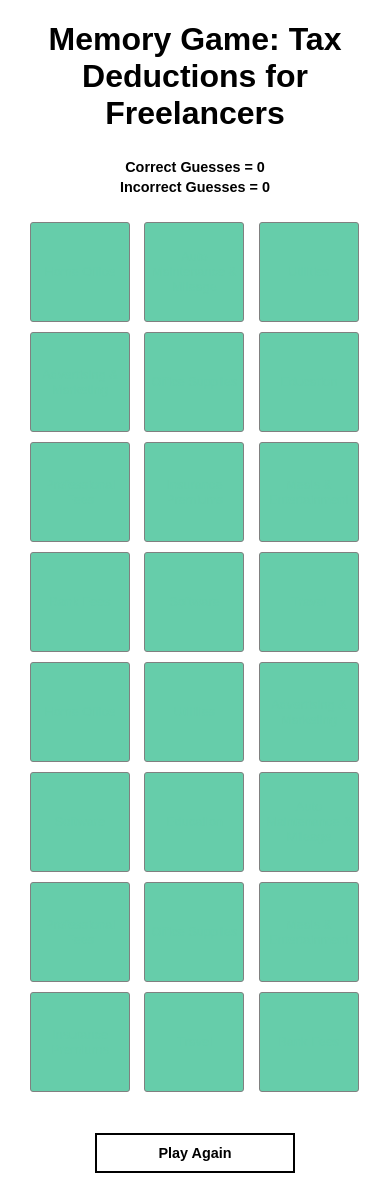
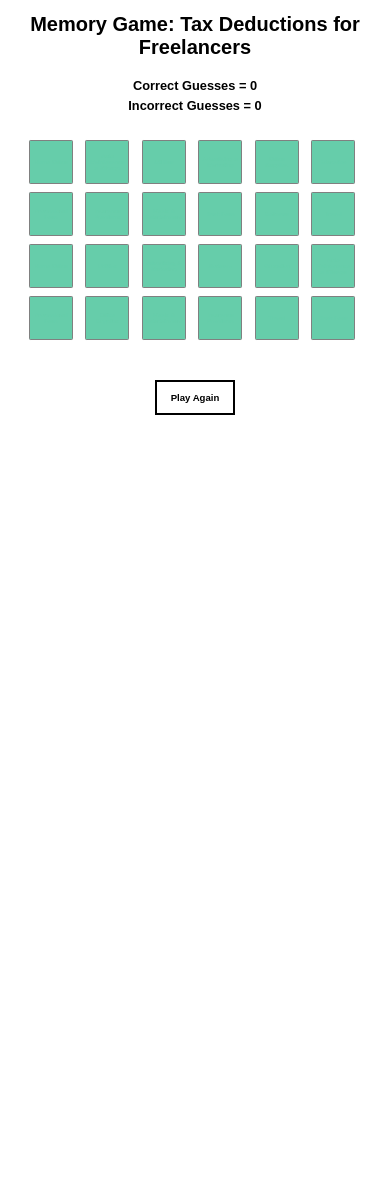
Before and after one commit to kristingreenslit/GA-Project-1-Game-App, a PHP site: page / in a window 390 px wide. After the commit the page ends 415 px from the top, so only its background shows below. Run offline with PHP 8.4, Linux system fonts and the light colour scheme; some libraries are stand-ins or nearby versions.

Commit message:
css updates to eliminate scrolling on mobile devices

```diff
--- a/home.html
+++ b/home.html
@@ -26,17 +26,17 @@
         <button id="box11" class="conceal">Software</button>
         <button id="box12" class="conceal">Travel</button>
         <button id="box13" class="conceal">Home Office</button>
-        <button id="box14" class="conceal">Utilities</button>
-        <button id="box15" class="conceal">Advertising &amp; Marketing</button>
-        <button id="box16" class="conceal">Software</button>
-        <button id="box17" class="conceal">Education</button>
-        <button id="box18" class="conceal">Auto Maintenance &amp; Mileage</button>
+        <button id="box15" class="conceal">Utilities</button>
+        <button id="box16" class="conceal">Advertising &amp; Marketing</button>
+        <button id="box23" class="conceal">Software</button>
+        <button id="box18" class="conceal">Education</button>
+        <button id="box14" class="conceal">Auto Maintenance &amp; Mileage</button>
         <button id="box19" class="conceal">Professional Fees</button>
-        <button id="box20" class="conceal">Office Supplies</button>
+        <button id="box17" class="conceal">Office Supplies</button>
         <button id="box21" class="conceal">Meals &amp; Entertainment</button>
-        <button id="box22" class="conceal">Insurance Premiums</button>
-        <button id="box23" class="conceal">Travel</button>
-        <button id="box24" class="conceal">Bank Fees</button>
+        <button id="box20" class="conceal">Insurance Premiums</button>
+        <button id="box24" class="conceal">Travel</button>
+        <button id="box22" class="conceal">Bank Fees</button>
       </div><br><br>
     <div id="reset">Play Again</div><br>
 </body>
--- a/style.css
+++ b/style.css
@@ -66,8 +66,36 @@
 }
 
 @media (max-width: 700px) {
+
   #wrapper {
     width: 455px;
+  }
+
+  #masthead {
+    font-size: 1.5em;
+  }
+
+  .conceal, .reveal {
+    height: 62px;
+    width: 62px;
+    font-size: .4em;
+  }
+
+  .conceal {
+    color: mediumaquamarine;
+    background-color: mediumaquamarine;
+    cursor: pointer;
+  }
+
+  .reveal {
+    color: white;
+    background-color: lightskyblue;
+  }
+
+  #reset{
+    height: 40px;
+    width: 100px;
+    font-size: .7em;
   }
 }
 
@@ -75,4 +103,36 @@
   #wrapper {
     width: 340px;
   }
+
+  #masthead {
+    font-size: 20px;
+  }
+
+  #correct-guesses, #incorrect-guesses {
+    font-size: .8em;
+  }
+
+  .conceal, .reveal {
+    height: 44px;
+    width: 44px;
+    font-size: 6px;
+    margin: 4px;
+  }
+
+  .conceal {
+    color: mediumaquamarine;
+    background-color: mediumaquamarine;
+    cursor: pointer;
+  }
+
+  .reveal {
+    color: white;
+    background-color: lightskyblue;
+  }
+
+  #reset{
+    height: 35px;
+    width: 80px;
+    font-size: .6em;
+  }
 }
```
